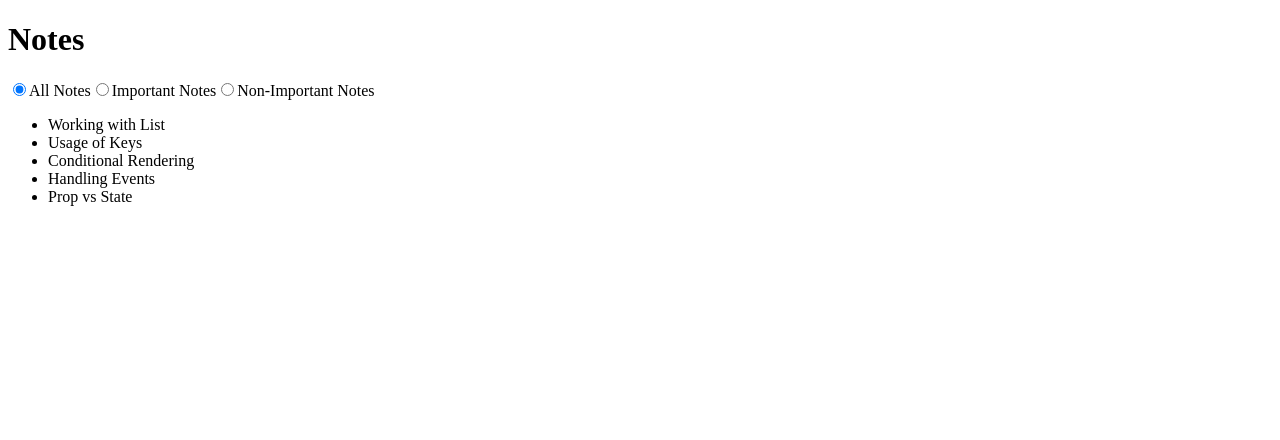
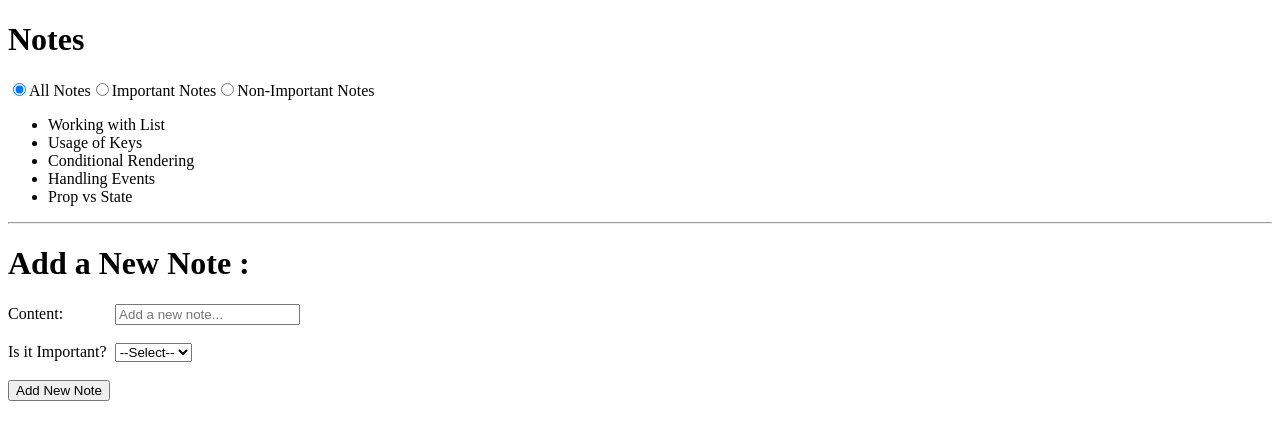
Before and after one commit to Seenu1702/myprofile, a React (Vite) app: page / in a window 1280 px wide. Shown: the top 440 px of the page. Built offline with nearby package versions, Linux system fonts and the light colour scheme.

Commit message:
get the input from user and update the notes in the content

```diff
--- a/src/App.jsx
+++ b/src/App.jsx
@@ -8,9 +8,12 @@ function App(props) {
   // console.log(props.notes);
 
   // define states
-
   const [notes, setNotes] = useState(props.notes);
   const [showStatus, setShowStatus] = useState('all');
+
+  // states for adding new notes form
+  const [newNoteContent, setNewNoteContent] = useState('');
+  const [newNoteImportant, setNewNoteImportant] = useState('');
 
   // const [notes, setNotes] = useState([]);
   // get the data
@@ -19,10 +22,7 @@ function App(props) {
   // }, []);
 
  const handleStatusChange = (event) => {
-
   setShowStatus(event.target.value);
-
-
  }
 
  let filteredNotes = (notes, showStatus) => {
@@ -38,6 +38,21 @@ function App(props) {
  }
 
  const notesFiltered = filteredNotes(notes, showStatus);
+ const addNewNote = (e) => {
+  e.preventDefault();
+
+  // create a new noteobject
+  const noteObject = {
+    id: notes.length + 1,
+    content: newNoteContent,
+    important: newNoteImportant === 'true',
+  }
+
+  setNotes(notes.concat(noteObject));
+  setNewNoteContent('');
+  setNewNoteImportant('');
+
+ }
 
   return (
     <div>
@@ -80,6 +95,31 @@ function App(props) {
           })
         }
       </ul>
+      <hr />
+      <h1>Add a New Note : </h1>
+      <form onSubmit={addNewNote}>
+        <label htmlFor="">
+          Content: &nbsp;&nbsp;&nbsp;&nbsp;&nbsp;&nbsp;&nbsp;&nbsp;&nbsp;&nbsp;&nbsp;&nbsp;
+          <input type="text"
+          placeholder='Add a new note...'
+          onChange={(e) => setNewNoteContent(e.target.value)}
+          value={newNoteContent}/>
+        </label>
+        <br /><br />
+        <label htmlFor="">
+          Is it Important? &nbsp;
+          <select
+            onChange={(e) => setNewNoteImportant(e.target.value)}
+            value={newNoteImportant}
+          >
+            <option>--Select--</option>
+            <option value="true">True</option>
+            <option value="false">False</option>
+          </select>
+        </label>
+        <br /><br />
+        <button type='submit'>Add New Note</button>
+      </form>
     </div>
   )
 }
```
